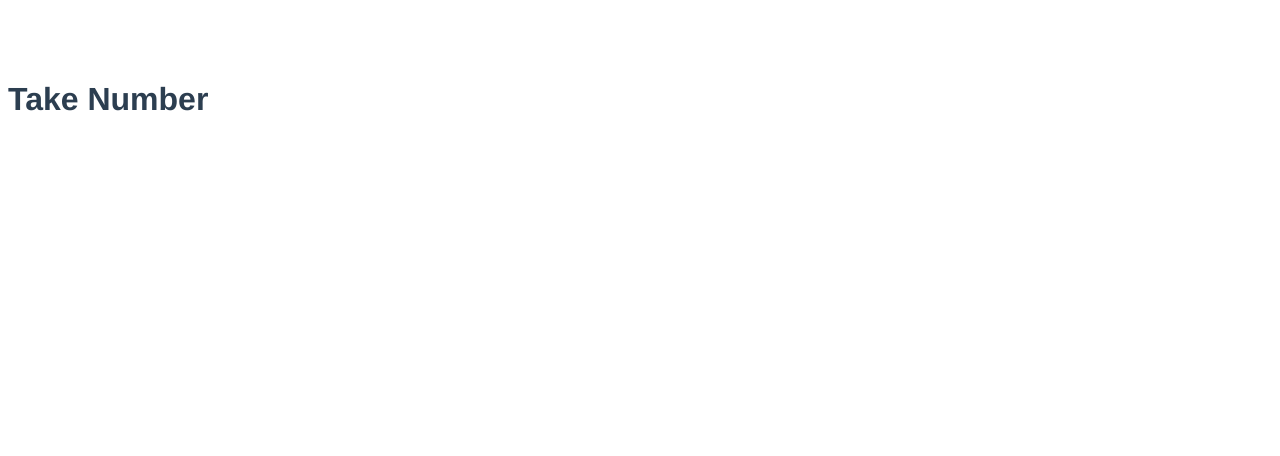
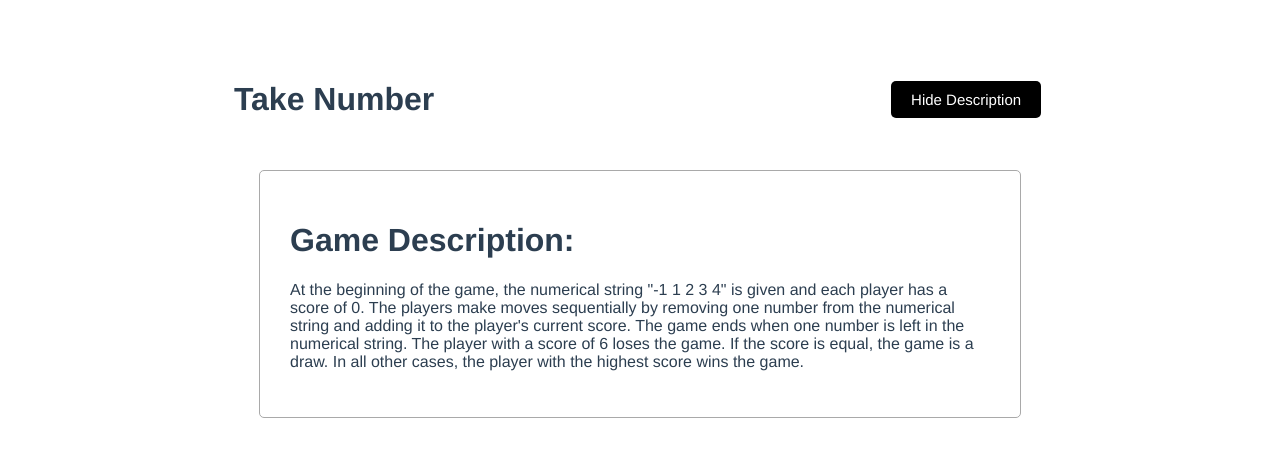
Before and after one commit to koheitech/take_number_game, a Vue app: page / in a window 1280 px wide. Shown: the top 456 px of the page. Built offline with nearby package versions, Linux system fonts and the light colour scheme.

Commit message:
add button component to toggle description

```diff
--- a/src/App.vue
+++ b/src/App.vue
@@ -1,7 +1,17 @@
 <template>
   <Header
+      @toggle-description="toggleDescription"
       :title="title"
+      :showDescription="showDescription"
     />
+  <div  v-show="showDescription" class="description">
+    <h1>Game Description:</h1>
+    <p>At the beginning of the game, the numerical string "-1 1 2 3 4" is given and each player has a score of 0.
+    The players make moves sequentially by removing one number from the numerical string and adding it to the player's current score.
+    The game ends when one number is left in the numerical string.
+    The player with a score of 6 loses the game. If the score is equal, the game is a draw.
+    In all other cases, the player with the highest score wins the game.</p>
+  </div>
 </template>
 
 <script>
@@ -14,10 +24,14 @@ export default {
   },
   data() {
     return {
-      title: 'Take Number'
+      title: 'Take Number',
+      showDescription: true
     };
   },
   methods: {
+    toggleDescription() {
+      this.showDescription = !this.showDescription
+    }
   },
 }
 </script>
@@ -31,4 +45,14 @@ export default {
   color: #2c3e50;
   margin-top: 60px;
 }
+.description {
+  text-align: left;
+  max-width: 700px;
+  margin: 30px auto;
+  overflow: auto;
+  min-height: auto;
+  border: 1px solid darkgrey;
+  padding: 30px;
+  border-radius: 5px;
+}
 </style>
--- /dev/null
+++ b/src/components/Button.vue
@@ -0,0 +1,48 @@
+<template>
+    <button
+        @click="$emit('btn-click')"
+        :style="{ background: color }"
+        class="btn"
+    >
+        {{ text }}
+    </button>
+</template>
+
+<script>
+export default {
+name: "Button",
+props: {
+    text: String,
+    color: String,
+},
+};
+</script>
+
+<style>
+.btn {
+  display: inline-block;
+  background: #000;
+  color: #fff;
+  border: none;
+  padding: 10px 20px;
+  margin: 5px;
+  border-radius: 5px;
+  cursor: pointer;
+  text-decoration: none;
+  font-size: 15px;
+  font-family: inherit;
+}
+
+.btn:focus {
+  outline: none;
+}
+
+.btn:active {
+  transform: scale(0.98);
+}
+
+.btn-block {
+  display: block;
+  width: 100%;
+}
+</style>
--- a/src/components/Header.vue
+++ b/src/components/Header.vue
@@ -1,24 +1,34 @@
 <template>
     <header>
       <h1>{{ title }}</h1>
+      <Button
+        @btn-click="$emit('toggle-description')"
+        :text="showDescription ? 'Hide Description' : 'Show Description'"
+        :color="showDescription ? 'black' : 'darkgray'"
+    />
     </header>
 </template>
 
 <script>
+import Button from "./Button.vue";
 
 export default {
 name: "Header",
+components: {
+    Button,
+  },
 props: {
     title: String,
+    showDescription: Boolean
 },
 };
 </script>
 
 <style>
 header {
-display: flex;
-justify-content: space-between;
-align-items: center;
-margin-bottom: 20px;
+  display: flex;
+  justify-content:space-around;
+  align-items: center;
+  margin-bottom: 20px;
 }
 </style>
```
